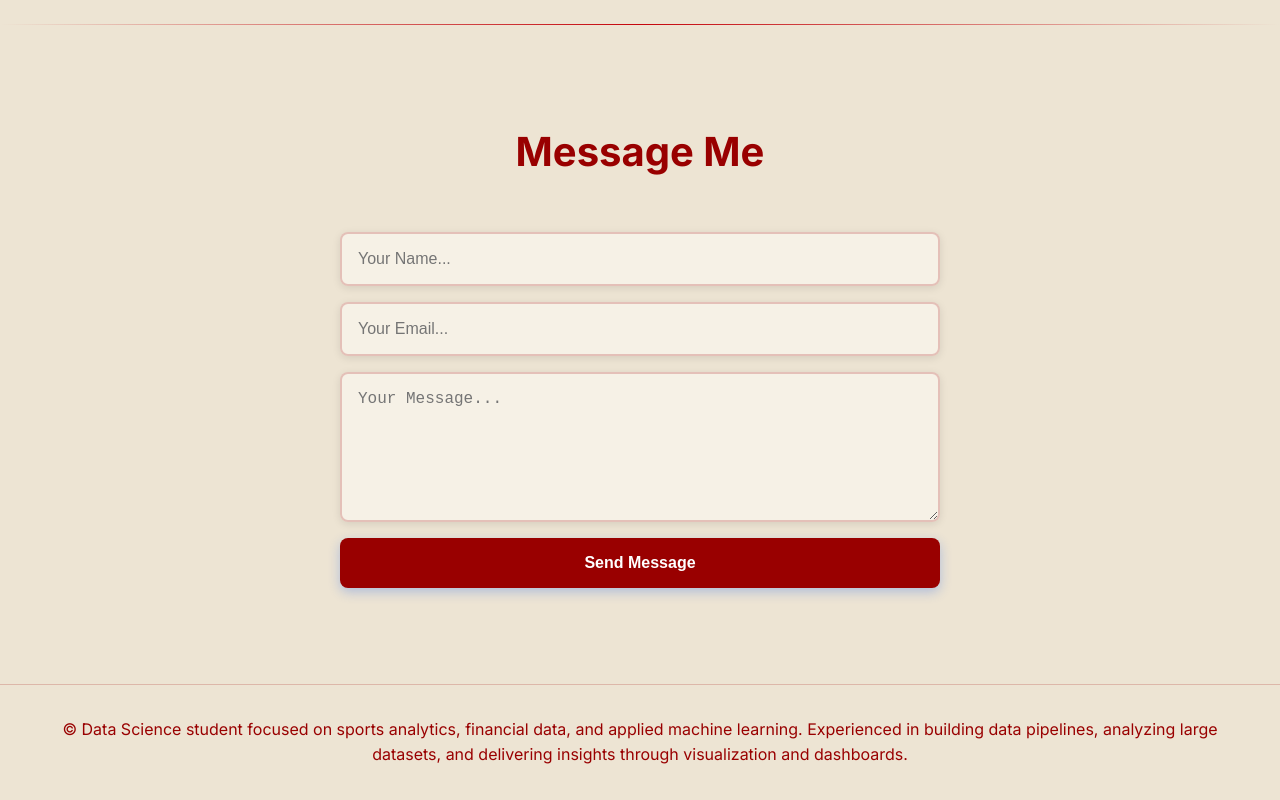
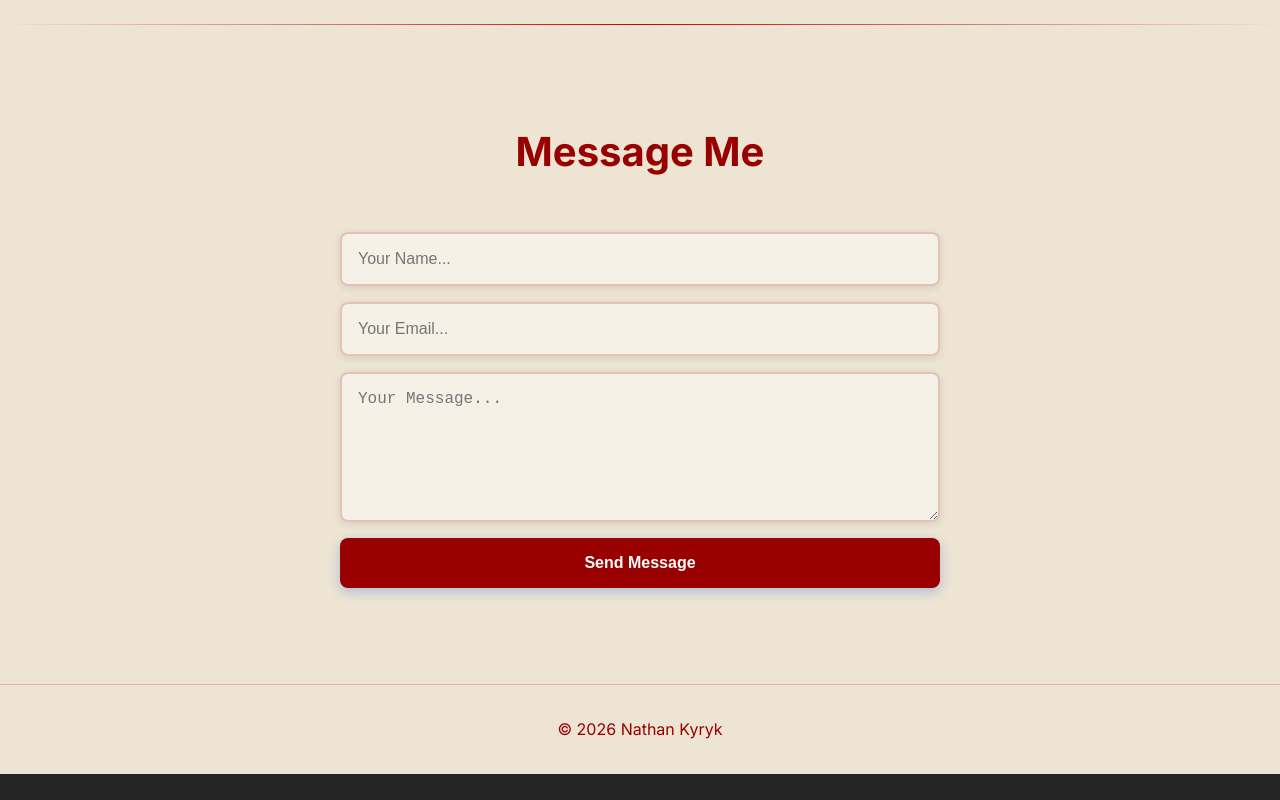
Before and after one commit to nathankyryk/react-portfolio, a React (Vite) app: page / in a window 1280 px wide. Shown: the part 1708-2508 px from the top of the page. After the commit the page ends 2482 px from the top, so only its background shows below. Built offline with nearby package versions, Linux system fonts and the light colour scheme; no server answers; the HTML template or start-up script is replaced by a standard one.

Commit message:
Update footer text to include author name

```diff
--- a/src/App.jsx
+++ b/src/App.jsx
@@ -30,7 +30,7 @@ function App() {
         viewport={{ once: true }}
         transition={{ duration: 0.6 }}
       >
-        <p> &copy; Data Science student focused on sports analytics, financial data, and applied machine learning. Experienced in building data pipelines, analyzing large datasets, and delivering insights through visualization and dashboards.</p>
+        <p> &copy; 2026 Nathan Kyryk</p>
       </motion.footer>
     </div>
   );
```
